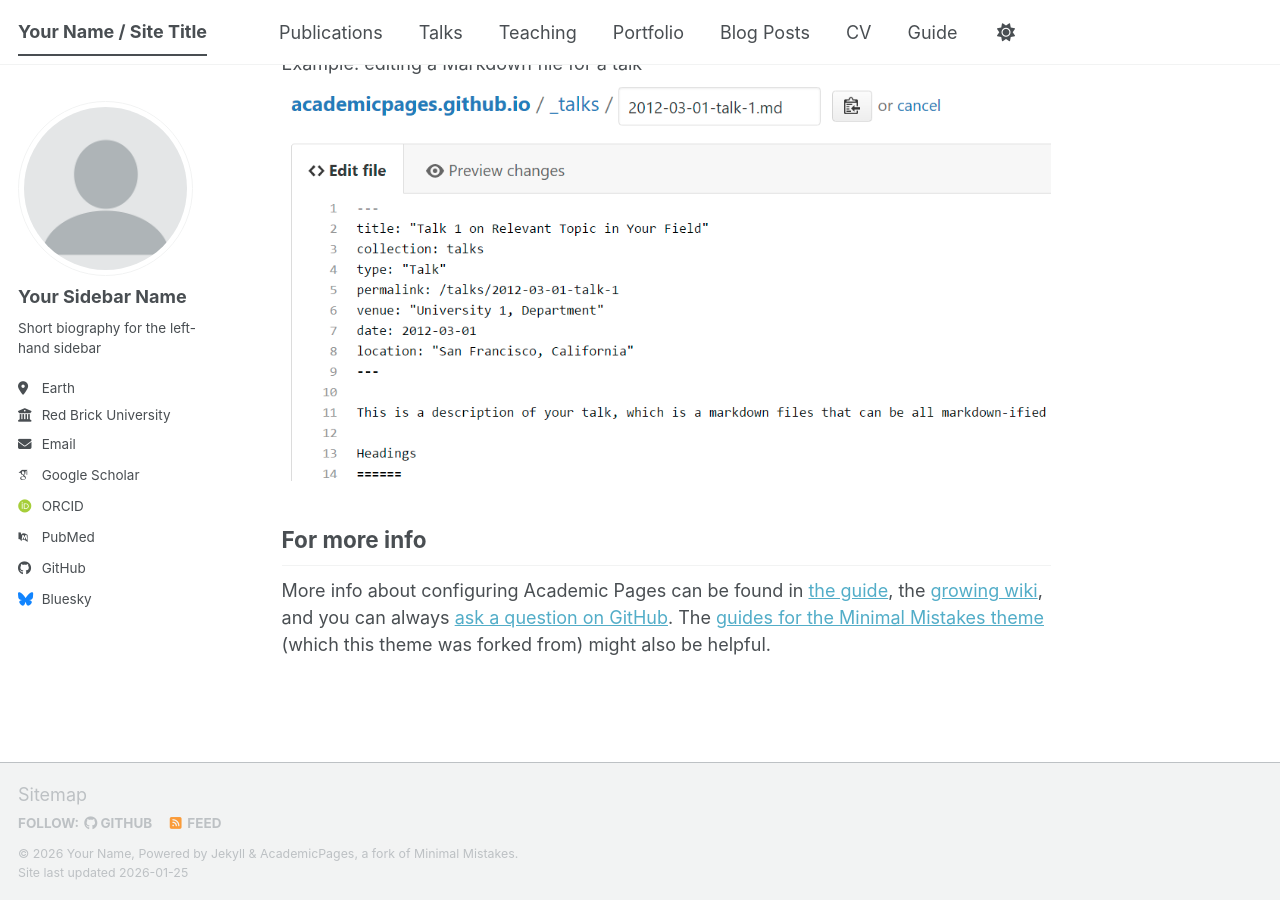
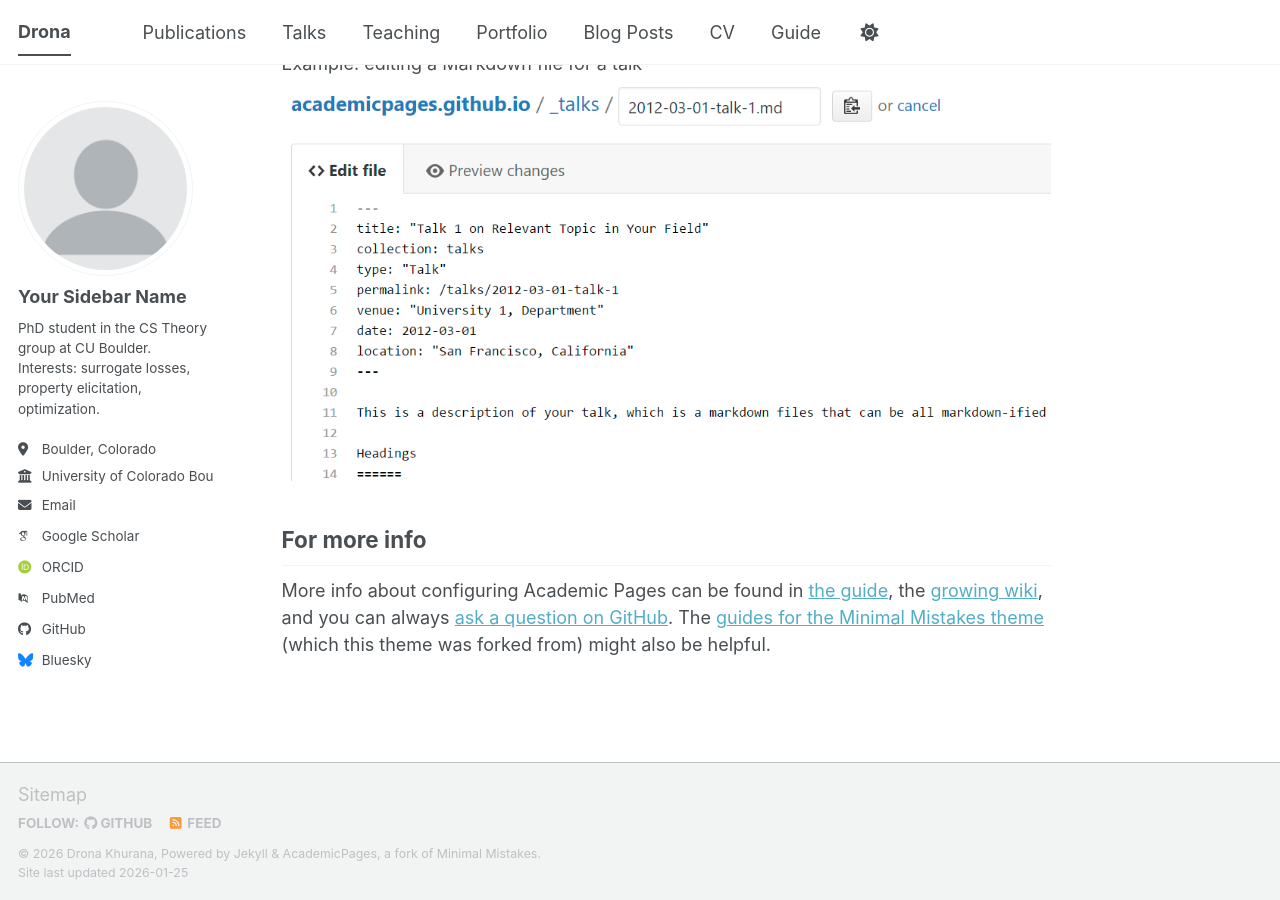
Before and after one commit to dronakhurana/dronakhurana.github.io, a Jekyll site: the page built from _pages/about.md, in a window 1280 px wide and 900 px high, scrolled down 2720 px. Built offline with Jekyll 4.4.1, drawn with Linux system fonts in a browser that asks for light colours; some web fonts are replaced; a script bundle is joined from its source files by our own code; library files that are not in the unit come from our copies.

Commit message:
Update _config.yml

```diff
--- a/_config.yml
+++ b/_config.yml
@@ -9,11 +9,11 @@
 # Basic Site Settings
 locale                   : "en-US"
 site_theme               : "default" # The available themes options are "default", "air", "sunrise", "mint", "dirt" and "contrast"
-title                    : "Your Name / Site Title"
+title                    : "Drona"
 title_separator          : "-"
-name                     : &name "Your Name"
-description              : &description "Your Name's academic portfolio"   # Update this with a general description of your site, this is the default if not overridden by a page
-url                      : https://academicpages.github.io # The base hostname & protocol for your site e.g. "https://[your GitHub username].github.io",
+name                     : &name "Drona Khurana"
+description              : &description "Drona's academic page"   # Update this with a general description of your site, this is the default if not overridden by a page
+url                      : "https://dronakhurana.github.io" # The base hostname & protocol for your site e.g. "https://[your GitHub username].github.io",
                                                            # or if you already have some other page hosted on Github then use "https://[your GitHub username].github.io/[Your Repo Name]"
 baseurl                  : "" # the subpath of your site, e.g. "/blog"
 repository               : "academicpages/academicpages.github.io"
@@ -26,16 +26,16 @@
   avatar           : "profile.png"
   name             : "Your Sidebar Name"
   pronouns         : # example: "she/her"
-  bio              : "Short biography for the left-hand sidebar"
-  location         : "Earth"
-  employer         : "Red Brick University"
+  bio              : "PhD student in the CS Theory group at CU Boulder. Interests: surrogate losses, property elicitation, optimization."
+  location         : "Boulder, Colorado"
+  employer         : "University of Colorado Boulder"
   uri              : # URL
   email            : "none@example.org"
 
   # Academic websites
   academia         : # URL
   arxiv            : # URL - Update with the correct link to your profile
-  googlescholar    : "https://scholar.google.com/citations?user=PS_CX0AAAAAJ"
+  googlescholar    : "https://scholar.google.com/citations?user=WJrZvbkAAAAJ&hl=en"
   inspire-hep      : # URL
   impactstory      : # URL
   orcid            : "https://orcid.org/yourorcidurl"
```
